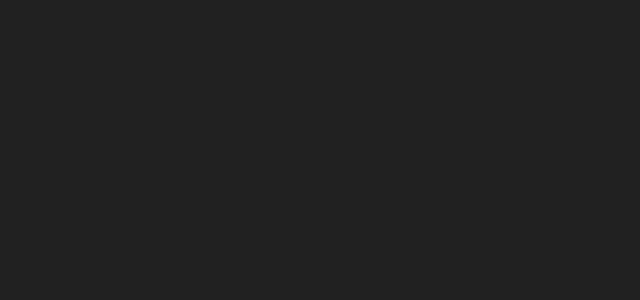
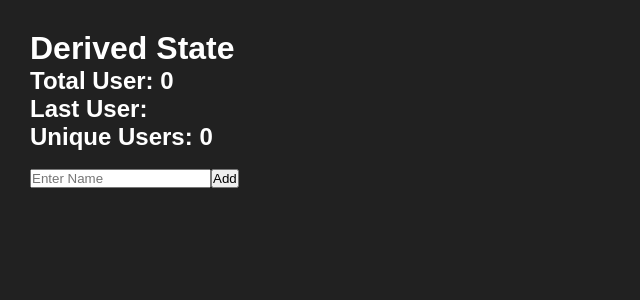
Before and after one commit to txrunishere/react-step-by-step, a React (Vite) app in the folder 02/: page / in a window 1280 px wide. Shown: the top 300 px of the page, without its empty margins (0-640 px from the left). Built offline with nearby package versions, Linux system fonts and the light colour scheme.

Commit message:
Add DerivedState component to manage and display user names

```diff
--- a/02/src/App.jsx
+++ b/02/src/App.jsx
@@ -14,6 +14,7 @@
 import UseFormStatusHook from "./components/UseFormStatusHook"
 import UseTransitionHook from "./components/UseTransitionHook"
 import PureComponent from "./components/PureComponent"
+import DerivedState from "./components/DerivedState"
 
 const App = () => {
   return (
@@ -46,6 +47,8 @@
       {/* <UseTransitionHook /> */}
 
       {/* <PureComponent /> */}
+
+      <DerivedState />
     </>
   )
 }
--- /dev/null
+++ b/02/src/components/DerivedState.jsx
@@ -0,0 +1,76 @@
+import { useState } from "react";
+
+// const DerivedState = () => {
+//   const [count, setCount] = useState(0)
+//   let num = count
+//   console.log(count, num);
+//   return (
+//     <div>
+//       <h1>Derived State</h1>
+//       <p>Count: {count}</p>
+//       <p>Num: {num}</p>
+//       <button onClick={() => setCount(p => p + 1)}>+</button>
+//     </div>
+//   )
+// }
+
+
+
+
+
+
+
+
+
+const DerivedState = () => {
+  const [names, setNames] = useState([]);
+  const [inputValue, setInputValue] = useState("");
+
+  let totalNames = names.length
+  let lastName = names[names.length - 1]
+  let uniqueNames = [...new Set(names)].length
+
+  const handleNames = () => {
+    setNames([...names, inputValue])
+    setInputValue('')
+  };
+
+  const handleInput = e => {
+    if (e.target.value) {
+      setInputValue(e.target.value)
+    }
+  }
+
+  return (
+    <div>
+      <h1>Derived State</h1>
+      <h2>Total User: {totalNames}</h2>
+      <h2>Last User: {lastName}</h2>
+      <h2>Unique Users: {uniqueNames}</h2>
+      <br />
+      <div>
+        <input
+          value={inputValue}
+          onChange={handleInput}
+          id="nameInput"
+          name="name"
+          autoComplete="username"
+          type="text"
+          placeholder="Enter Name"
+        />
+        <button
+          onClick={handleNames}
+        >
+          Add
+        </button>
+        {
+          names.map((name, index) => (
+            <h4 key={index}>{name}</h4>
+          ))
+        }
+      </div>
+    </div>
+  );
+};
+
+export default DerivedState;
```
